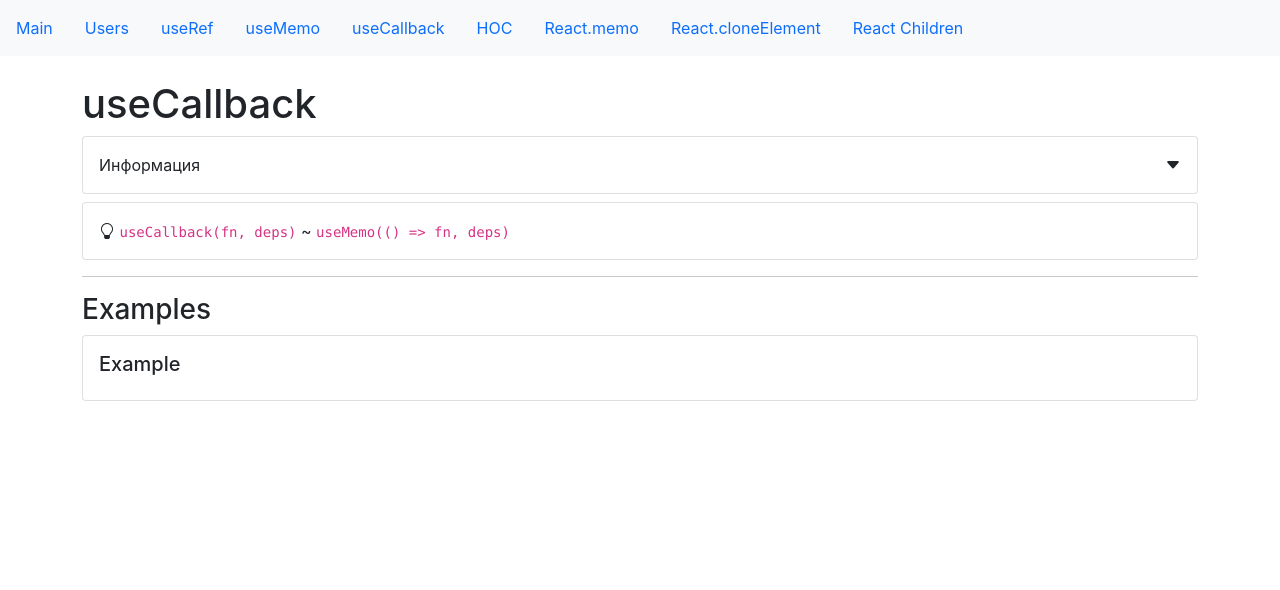
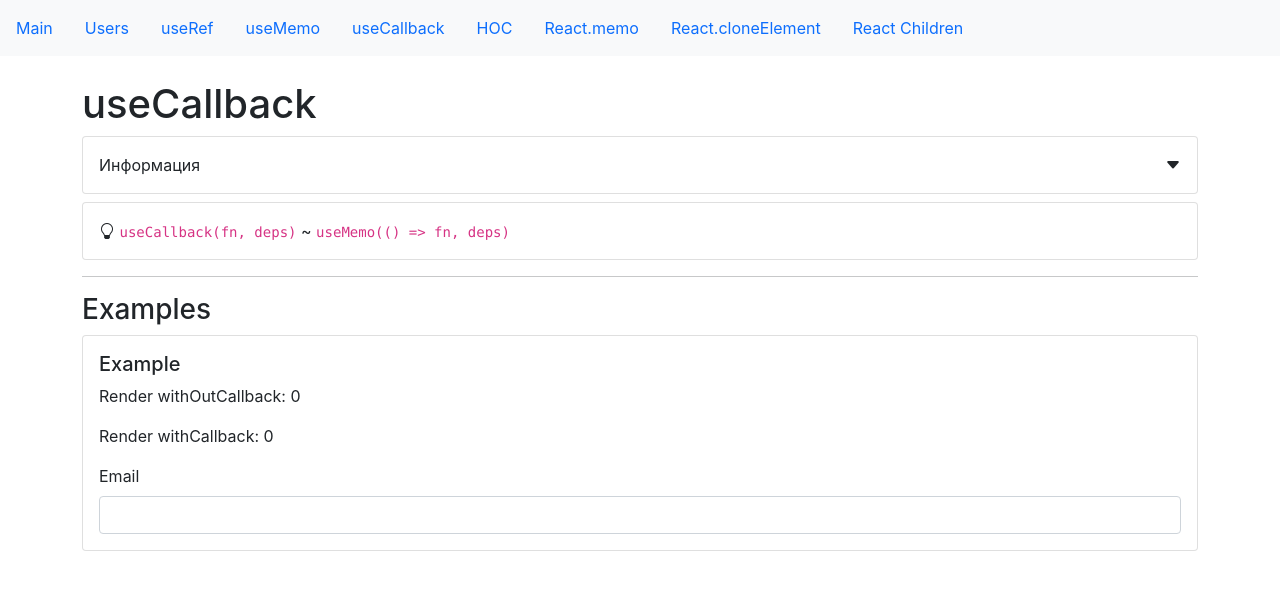
Before and after one commit to Almaz2607/start-hooks, a React (Create React App) app: page /useCallback in a window 1280 px wide. Shown: the top 590 px of the page. Built offline with nearby package versions, Linux system fonts and the light colour scheme.

Commit message:
lesson-11/theme 'hooks'-usecallback

```diff
--- a/src/app/components/examples/useCallback/useCallBackExample.jsx
+++ b/src/app/components/examples/useCallback/useCallBackExample.jsx
@@ -1,11 +1,57 @@
-import React from "react";
+import React, { useCallback, useEffect, useRef, useState } from "react";
 import CardWrapper from "../../common/Card";
 import SmallTitle from "../../common/typografy/smallTitle";
 
 const UseCallBackExample = () => {
+    const [data, setData] = useState({});
+    const withOutCallback = useRef(0);
+    const withCallback = useRef(0);
+
+    const handleChange = ({ target }) => {
+        setData((prevState) => ({
+            ...prevState,
+            [target.name]: target.value
+        }));
+    };
+    // without callback
+    const validateWithOutCallback = (data) => {
+        console.log(data);
+    };
+
+    useEffect(() => {
+        withOutCallback.current++;
+    }, [validateWithOutCallback]);
+
+    // with callback
+    const validateWithCallback = useCallback((data) => {
+        console.log(data);
+    }, []);
+
+    useEffect(() => {
+        withCallback.current++;
+    }, [validateWithCallback]);
+
+    useEffect(() => {
+        validateWithOutCallback(data);
+        validateWithCallback(data);
+    }, [data]);
+
     return (
         <CardWrapper>
             <SmallTitle>Example</SmallTitle>
+            <p>Render withOutCallback: {withOutCallback.current}</p>
+            <p>Render withCallback: {withCallback.current}</p>
+            <label htmlFor="email" className="form-label">
+                Email
+            </label>
+            <input
+                value={data.email || ""}
+                onChange={handleChange}
+                type="email"
+                className="form-control"
+                id="email"
+                name="email"
+            />
         </CardWrapper>
     );
 };
```
